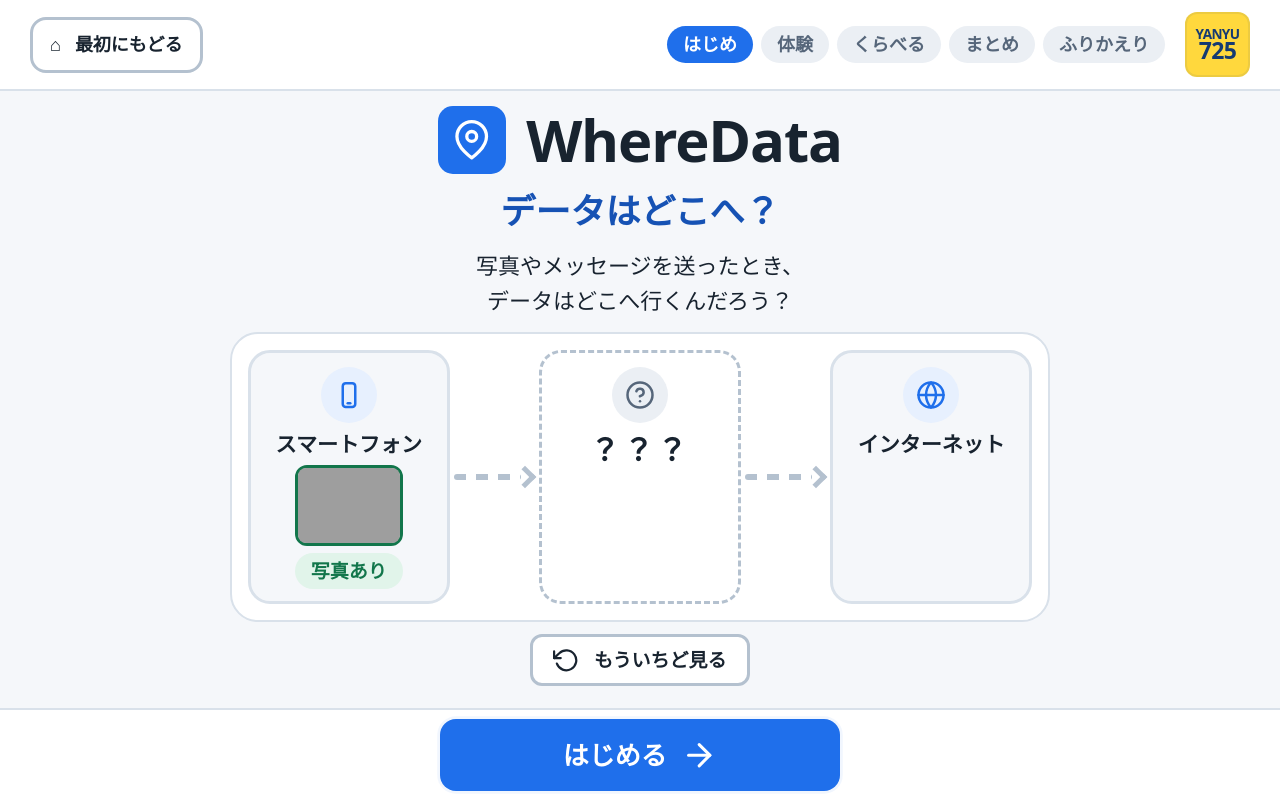
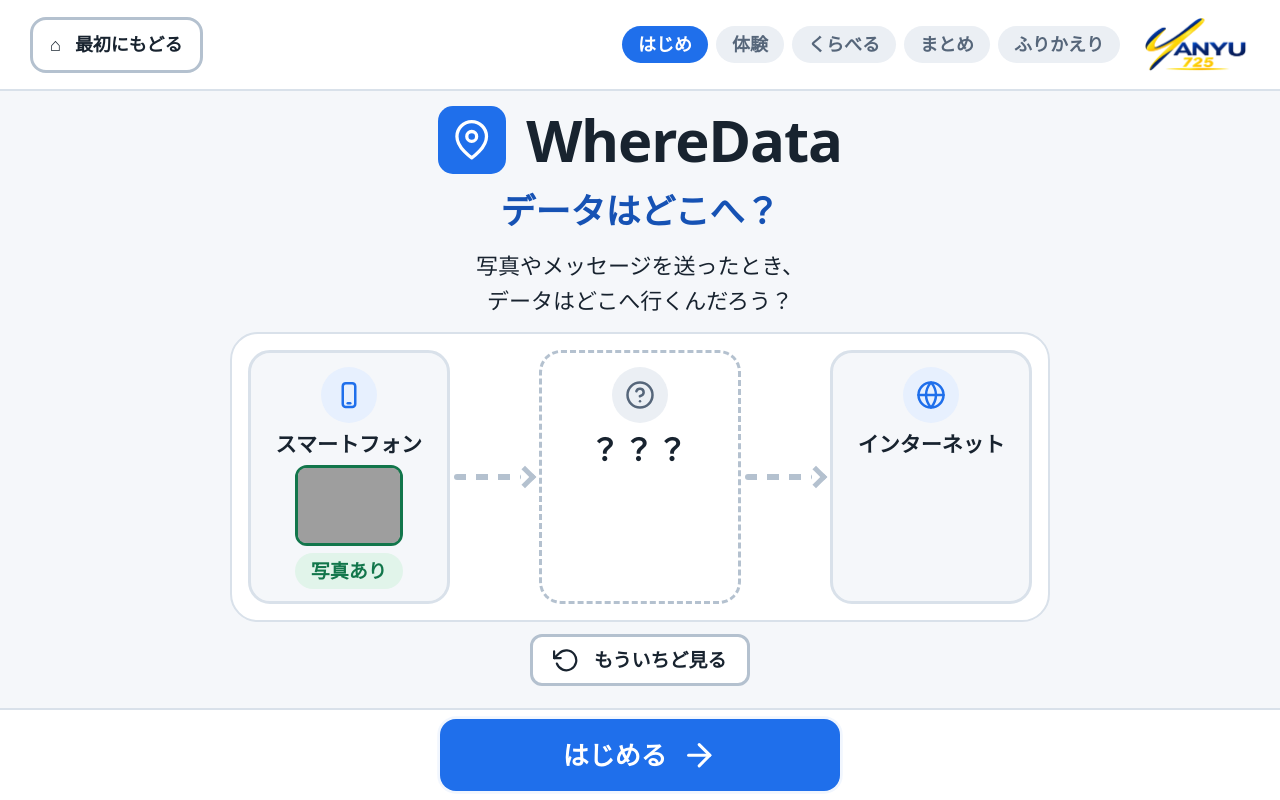
Before and after one commit to yuuuuuuuuuuuuuuya/WhereDate, a plain HTML site: page index.html in a window 1280 px wide. Drawn offline with Linux system fonts and the light colour scheme; grey boxes are pictures that could not be loaded.

Commit message:
Add files via upload

```diff
--- a/index.html
+++ b/index.html
@@ -39,7 +39,9 @@
       </div>
 
       <nav class="progress" id="progress" aria-label="学習の進み具合"></nav>
-      <div class="yanyu-logo" aria-label="YANYU 725"><span>YANYU</span><strong>725</strong></div>
+      <div class="yanyu-logo" aria-label="YANYU 725">
+        <img src="rogo.png" alt="YANYU 725 ロゴ">
+      </div>
     </header>
 
     <!-- 各画面がここに入ります -->
--- a/style.css
+++ b/style.css
@@ -770,15 +770,21 @@ body[data-screen="start"] .brand { visibility: hidden; }
 .brand { grid-column: 2; }
 .progress { grid-column: 3; }
 .yanyu-logo {
-  grid-column: 4; justify-self: end;
-  width: 3.25rem; min-width: 3.25rem; height: 3.25rem;
-  border-radius: 12px; background: #FFD83D; color: #153A72;
-  display: flex; flex-direction: column; align-items: center; justify-content: center;
-  line-height: .9; font-weight: 900; letter-spacing: -.03em;
-  box-shadow: inset 0 0 0 2px rgba(21,58,114,.08);
+  grid-column: 4;
+  justify-self: end;
+  display: flex;
+  align-items: center;
+  justify-content: center;
+  width: clamp(5.5rem, 8vw, 7.5rem);
+  height: 3.25rem;
 }
-.yanyu-logo span { font-size: .68rem; }
-.yanyu-logo strong { font-size: 1.15rem; }
+.yanyu-logo img {
+  display: block;
+  width: 100%;
+  height: 100%;
+  object-fit: contain;
+}
+
 
 /* 予想するときに、図を見失わない */
 .predict-layout {
```
Also changed, not shown: rogo.png (added).
